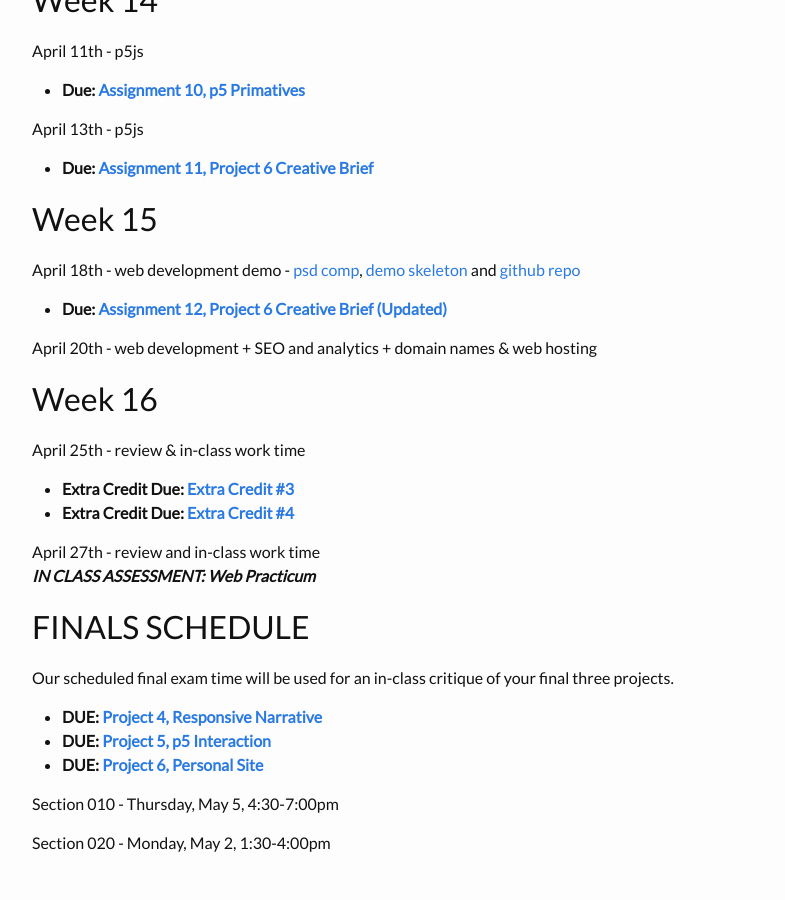
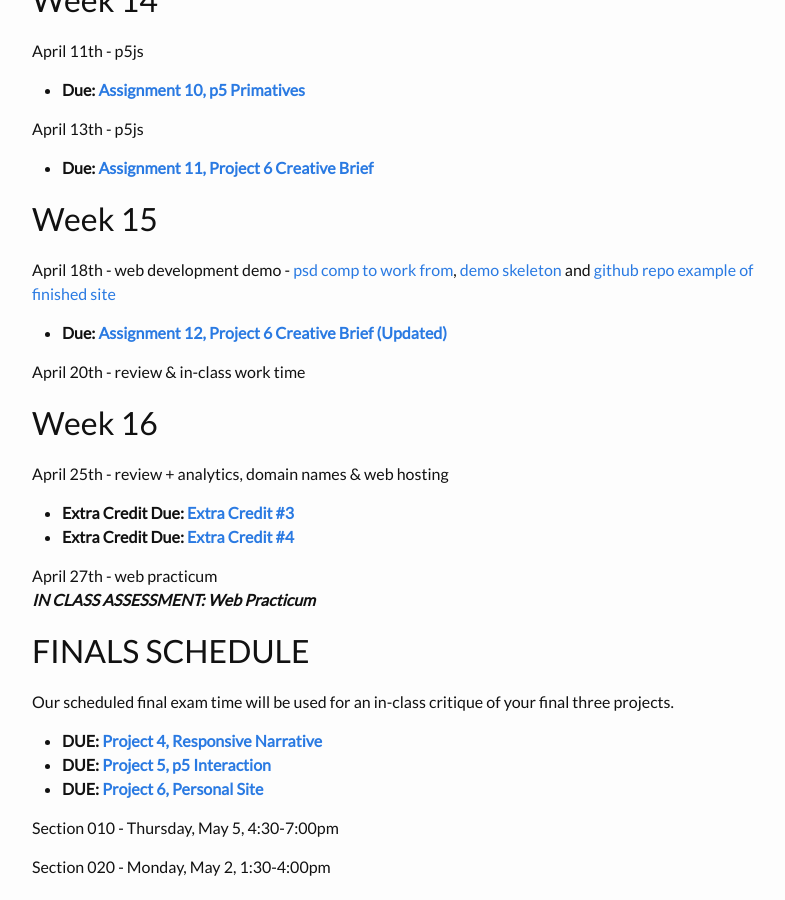
Before and after one commit to coloringchaos/web-spring-16, a Jekyll site: the page built from timeline.md, in a window 1280 px wide and 900 px high, scrolled down 2918 px. Shown: the whole window, without its empty margins (238-1023 px from the left). Built offline with Jekyll 4.4.1, drawn with Linux system fonts in a browser that asks for light colours.

Commit message:
updating links for web deve demo

```diff
--- a/timeline.md
+++ b/timeline.md
@@ -126,19 +126,19 @@
 + **Due: [Assignment 11, Project 6 Creative Brief](/web-spring-16/assignment-11)**
 
 # Week 15
-April 18th - web development demo - [psd comp](/web-spring-16/resources/web-design-demo-comp.psd), [demo skeleton](/web-spring-16/resources/demo-skeleton.zip) and [github repo](https://github.com/coloringchaos/atls2200-examples/tree/master/web-dev-demo)
+April 18th - web development demo - [psd comp to work from](/web-spring-16/resources/web-design-demo-comp.psd), [demo skeleton](/web-spring-16/resources/demo-skeleton.zip) and [github repo](https://github.com/coloringchaos/atls2200-examples/tree/master/web-dev-demo) [example of finished site](http://creative.colorado.edu/~heinae/web/web-dev-demo/)
 
 + **Due: [Assignment 12, Project 6 Creative Brief (Updated)](/web-spring-16/assignment-12)**
 
-April 20th - web development + SEO and analytics + domain names & web hosting
+April 20th - review & in-class work time
 
 # Week 16
-April 25th - review & in-class work time
+April 25th - review + analytics, domain names & web hosting
 
 + **Extra Credit Due: [Extra Credit #3](/web-spring-16/extracredit-3)**
 + **Extra Credit Due: [Extra Credit #4](/web-spring-16/extracredit-4)**
 
-April 27th - review and in-class work time<br>
+April 27th - web practicum <br>
 ***IN CLASS ASSESSMENT: Web Practicum***
 
 # FINALS SCHEDULE
```
